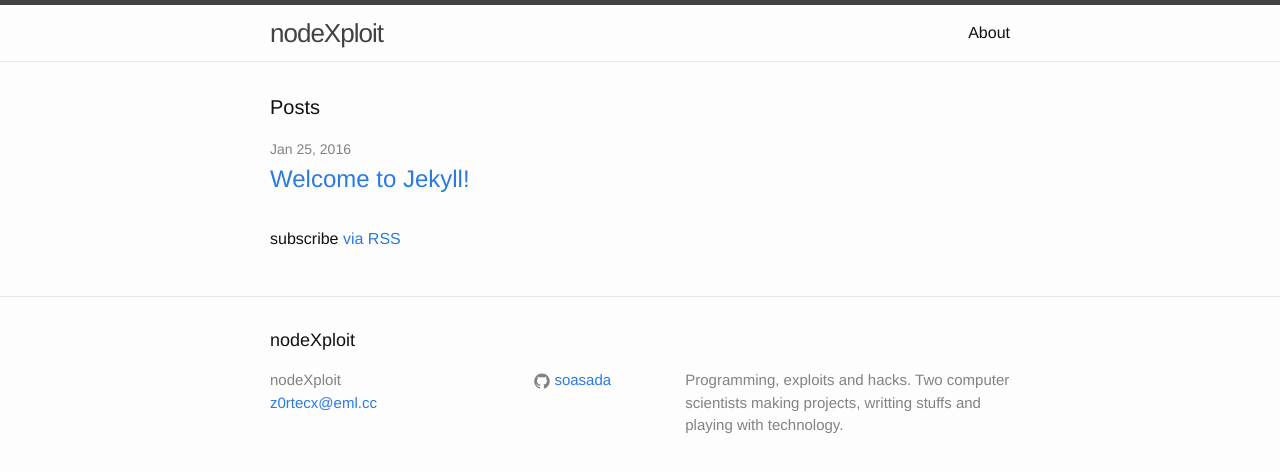
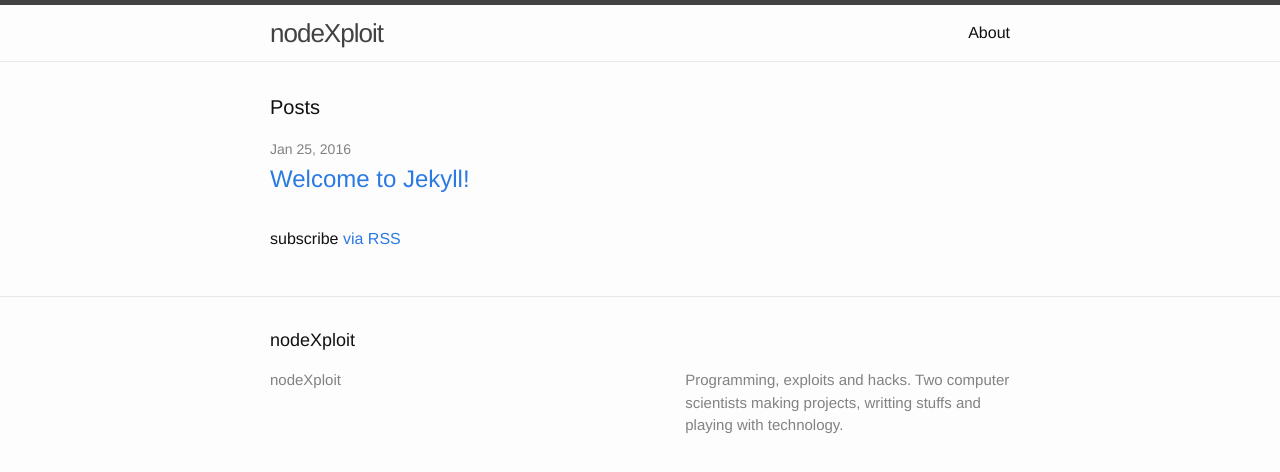
Before and after one commit to soasada/soasada.github.io, a Jekyll site: the page built from index.html, in a window 1280 px wide. Shown: the top 472 px of the page. Built offline with Jekyll 4.4.1, drawn with Linux system fonts in a browser that asks for light colours; part of the change alters nothing that is shown.

```diff
--- a/_config.yml
+++ b/_config.yml
@@ -1,20 +1,23 @@
-# Welcome to Jekyll!
-#
-# This config file is meant for settings that affect your whole blog, values
-# which you are expected to set up once and rarely need to edit after that.
-# For technical reasons, this file is *NOT* reloaded automatically when you use
-# 'jekyll serve'. If you change this file, please restart the server process.
+# Site settings
 
-# Site settings
 title: nodeXploit
-email: z0rtecx@eml.cc
 description: > # this means to ignore newlines until "baseurl:"
   Programming, exploits and hacks. Two computer scientists making projects,
   writting stuffs and playing with technology.
 baseurl: "" # the subpath of your site, e.g. /blog
 url: "http://nodexploit.com" # the base hostname & protocol for your site
-twitter_username: #
-github_username:  soasada
+
+# Authors
+authors:
+    soasada:
+        name: Nicolás Vargas Ortega
+        display_name: soasada
+        email: nvortega92@gmail.com
+        github: soasada
+    soutoner:
+        name: Adrián González Leiva
+        display_name: soutoner
+        github: soutoner
 
 # Build settings
 markdown: kramdown
```
